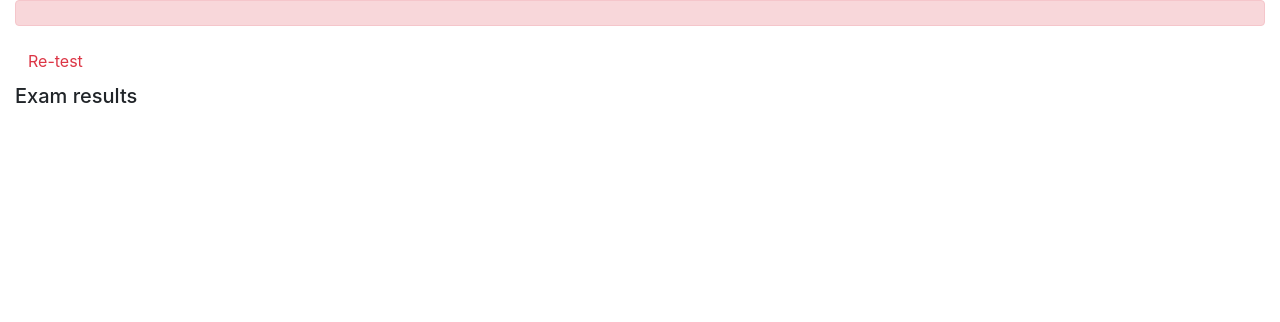
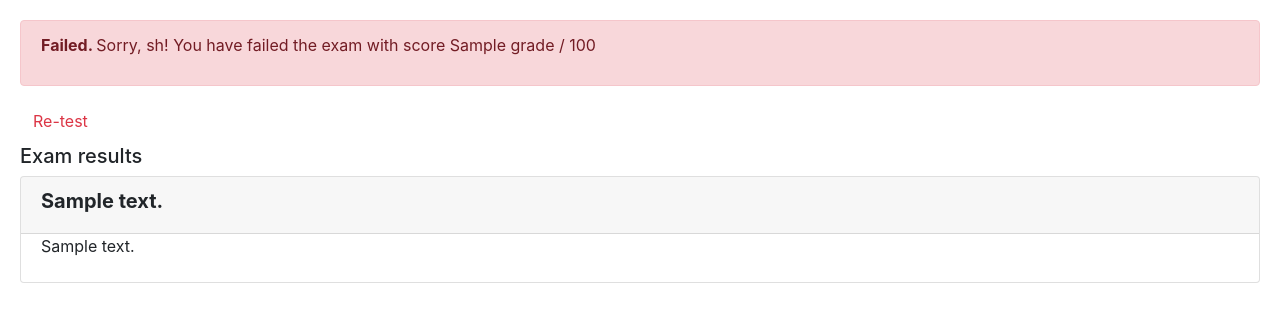
Before and after one commit to lshreyas789/App_with_database, a Django app: template onlinecourse/templates/onlinecourse/exam_result_bootstrap.html in a window 1280 px wide. Shown: the part 56-378 px from the top of the page. Run offline with Django 3.2, Linux system fonts and the light colour scheme; a user stored in the database is signed in; tables that the repository leaves empty hold one stand-in row (values such as "Sample post"); the template is opened without the code that fills it: values that come from a table or form of the project are taken from there, most other values are stand-ins (such as "Sample title", 1, 10 or a date in 2020); some libraries are stand-ins or nearby versions.

Commit message:
template
		`
Exit

```diff
--- a/onlinecourse/templates/onlinecourse/exam_result_bootstrap.html
+++ b/onlinecourse/templates/onlinecourse/exam_result_bootstrap.html
@@ -24,7 +24,7 @@
                     {% csrf_token %}
                     <div class="input-group">
                         <input type="text" class="form-control" placeholder="Username" name="username" >
-                        <input type="password" class="form-control" placeholder="Username" name="psw" >
+                        <input type="password" class="form-control" placeholder="Password" name="psw" >
                         <button class="btn btn-primary" type="submit">Login</button>
                         <a class="btn btn-link" href="{% url 'onlinecourse:registration' %}">Sign Up</a>
                     </div>
@@ -35,20 +35,46 @@
     </div>
 </nav>
 
-<div class="container-fluid">
+<div class="container-fluid" style='padding: 20px;'>
     {% if grade > 80 %}
     <div class="alert alert-success">
        <!--HINT Display passed info -->
+        <p><b>Congratulations, {{user.first_name}}! </b>You have passed the exam and completed the course with score {{grade}} / 100</p>
     </div>
         {% else %}
         <div class="alert alert-danger">
             <!--HINT Display failed info -->
+            <p><b>Failed. </b>Sorry, {{user.first_name}}! You have failed the exam with score {{grade}} / 100</p>
         </div>
         <a class="btn btn-link text-danger" href="{% url 'onlinecourse:course_details' course.id %}">Re-test</a>
         {% endif %}
         <div class="card-columns-vertical mt-1">
         <h5 class="">Exam results</h5>
             <!--HINT Display exam results-->
+            <!--... for each question in the course ...-->
+            {% for lesson in course.lesson_set.all %}
+            {% for question in lesson.question_set.all %}
+            <div class="card mt-1">
+                <div class="card-header"><h5 style="font-weight:bold">{{ question.question_text}}</h5></div>
+                <div class="form-group">
+                <!--... for each choice in the question  choice_{{choice.id}}...-->
+                    {% for choice in question.choice_set.all %}
+                    <div class="form-check">
+                        {% if choice.id in selected %}
+                            {% if choice.is_correct == True %}
+                                <label style="color:#2ea94a;font-weight:bold">Correct answer: {{choice.choice_text}}</label>
+                            {% else %}
+                                <label style="color:red;font-weight:bold">Wrong answer: {{choice.choice_text}}</label>
+                            {% endif %}
+                        {% else %}
+                            <label>{{choice.choice_text}}</label>
+                        {% endif %}
+                    </div>
+                    {% endfor %}
+                </div>
+            </div>
+            {% endfor %}
+            {% endfor %}
         </div>
     </div>
 </body>
--- a/onlinecourse/urls.py
+++ b/onlinecourse/urls.py
@@ -1,6 +1,7 @@
-from django.urls import path
+from django.urls import path, include
 from django.conf import settings
 from django.conf.urls.static import static
+from django.contrib import admin
 from . import views
 
 app_name = 'onlinecourse'
@@ -16,9 +17,9 @@ urlpatterns = [
     path('<int:pk>/', views.CourseDetailView.as_view(), name='course_details'),
     # ex: /enroll/5/
     path('<int:course_id>/enroll/', views.enroll, name='enroll'),
-
+    path('admin/', admin.site.urls),
     # <HINT> Create a route for submit view
-
+    path('<int:course_id>/submit/', views.submit, name = 'submit'),
     # <HINT> Create a route for show_exam_result view
-
+    path('course/<int:course_id>/submission/<int:submission_id>/result/', views.show_exam_result, name = 'show_exam_result'),
  ] + static(settings.MEDIA_URL, document_root=settings.MEDIA_ROOT)
```
Also changed, not shown: onlinecourse/views.py (+33 -15 lines).
